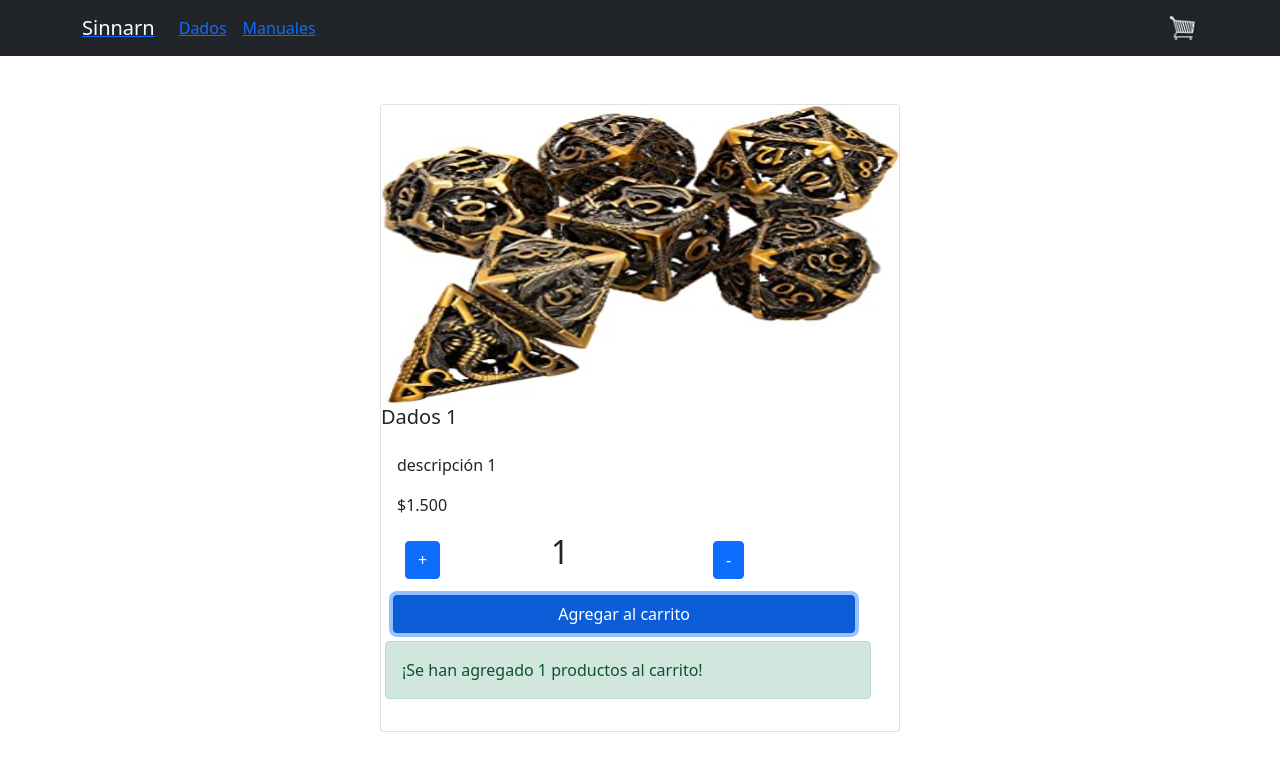
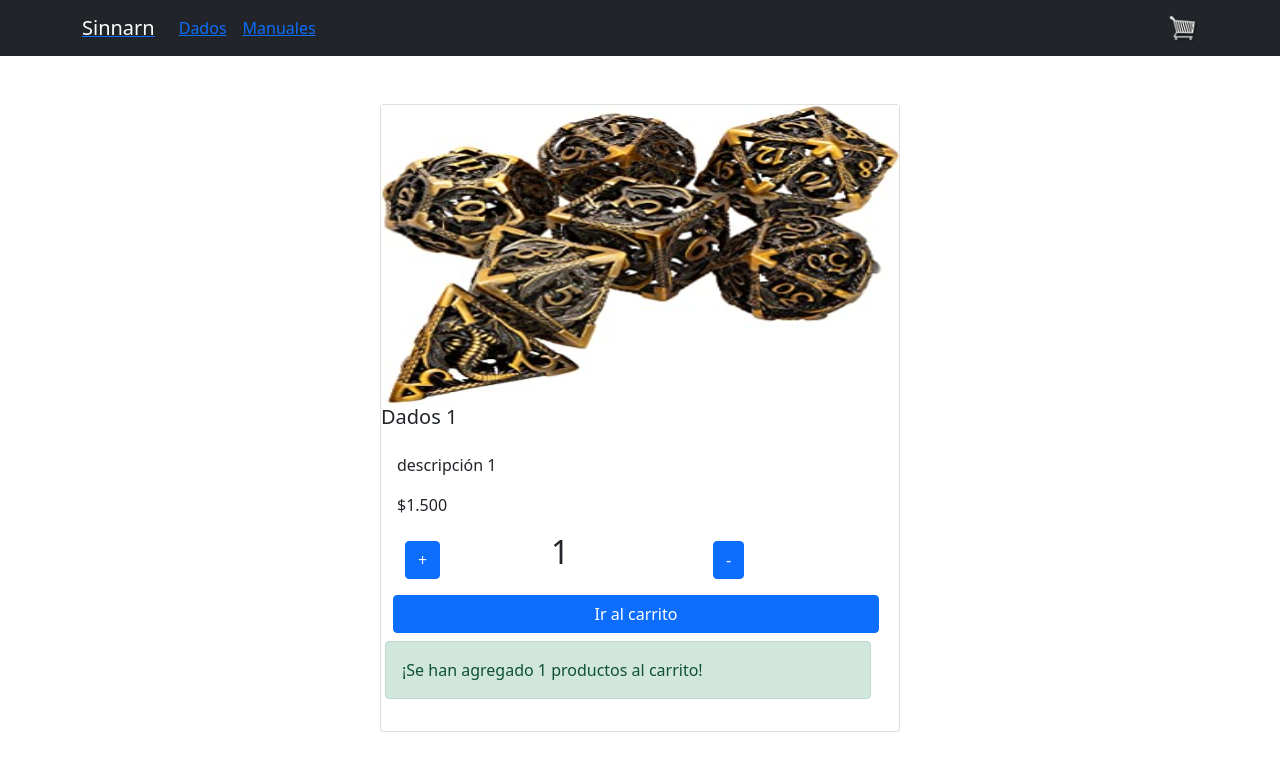
Before and after one commit to MicaelaLagana/comision25640-lagana, a React (Create React App) app: page /item/1 in a window 1280 px wide. Both pictures are taken after a click on the button "Agregar al carrito". Shown: the top 770 px of the page. Built offline with nearby package versions, Linux system fonts and the light colour scheme.

Commit message:
ejercicio de eventos

```diff
--- a/src/components/buttonCart/buttonCart.jsx
+++ b/src/components/buttonCart/buttonCart.jsx
@@ -4,6 +4,6 @@ import { Button } from 'react-bootstrap';
 
 export default function ButtonCart(props) {
   return (
-    <Button onClick={props.onAdd} className="m-2">{props.name}</Button>
+    <Button onClick={props?.onAdd} className="m-2">{props.name}</Button>
   )
 }
--- a/src/components/itemCount/itemCount.jsx
+++ b/src/components/itemCount/itemCount.jsx
@@ -3,12 +3,14 @@ import { Row } from 'react-bootstrap';
 import ButtonCounter from '../buttonCounter/buttonCounter';
 import ButtonCart from '../buttonCart/buttonCart';
 import { Alert, Col } from 'react-bootstrap';
+import { Link } from 'react-router-dom';
 
 export default function ItemCount(props) {
     const [counter, setCounter] = useState(props.initial);
     const [disabledAdd, setDisabledAdd] = useState(false);
     const [disabledSubs, setDisabledSubs] = useState(false);
     const [showAlert, setShowAlert] = useState(false);
+    const [cartButton, setCartButton] = useState(false);
 
     const handleOnClickAdd = () => {
 
@@ -38,6 +40,7 @@ export default function ItemCount(props) {
     }
 
     function onAdd() {
+      setCartButton(true)
       setShowAlert(true);
     }
 
@@ -49,7 +52,14 @@ export default function ItemCount(props) {
           <Col><h2>{counter}</h2></Col>
           <ButtonCounter onClick={handleOnClickSubs} name={"-"} isDisabled ={disabledSubs}/>
         </Row>
-        <Row><ButtonCart name={"Agregar al carrito"} onAdd={onAdd} /></Row>
+        {
+          cartButton ?
+          <Link to="/cart">
+            <Row><ButtonCart name={"Ir al carrito"} /></Row>
+          </Link>
+          :
+          <Row><ButtonCart name={"Agregar al carrito"} onAdd={onAdd} /></Row>
+        }
         { showAlert ?
         <Alert variant={'success'}>
         ¡Se han agregado {counter} productos al carrito!
```
